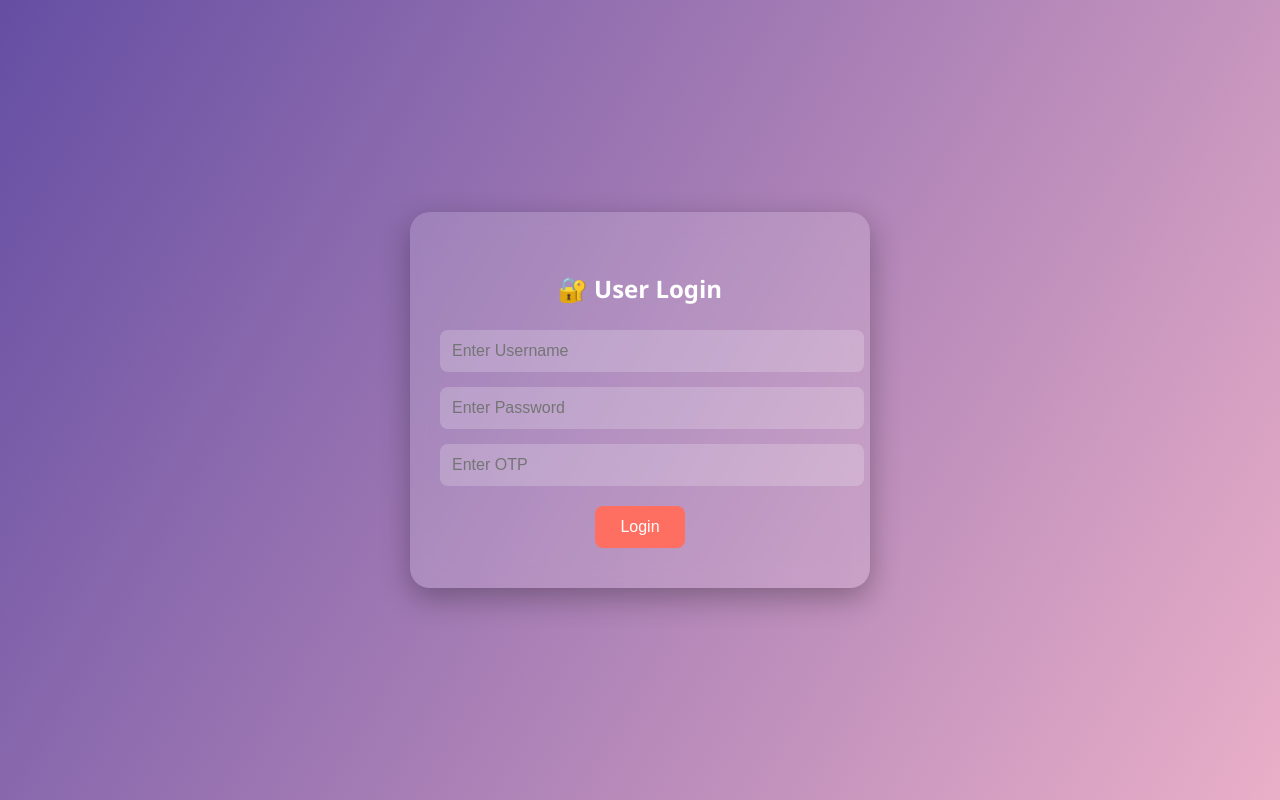
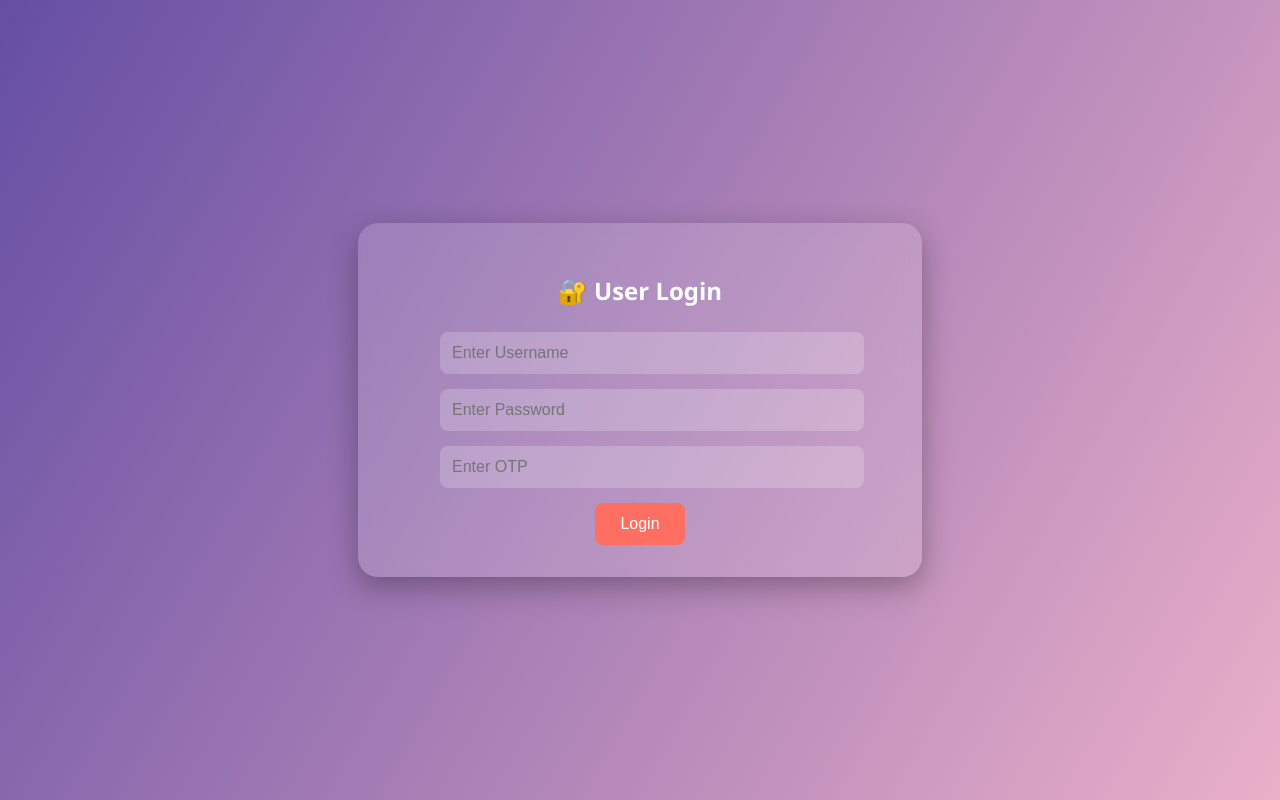
Before and after one commit to subha4202T/Reclaiming-Warrior, a PHP site: page /Final_Reclaiming_Warrior_Complete/auth/login.php in a window 1280 px wide. Run offline with PHP 8.4, Linux system fonts and the light colour scheme.

Commit message:
Add files via upload

```diff
--- a/auth/login.php
+++ b/auth/login.php
@@ -4,38 +4,44 @@ include('../db/db_config.php');
 
 $loginError = "";
 
-// Login validation
 if ($_SERVER["REQUEST_METHOD"] == "POST") {
-    $username = $_POST['username'];
-    $entered_otp = $_POST['otp'];
+    $username = trim($_POST['username']);
+    $entered_otp = trim($_POST['otp']);
     $password = $_POST['password'];
 
-    // Prepare the query to fetch user data
-    $stmt = $conn->prepare("SELECT * FROM users WHERE username=?");
+    if (!empty($username) && !empty($entered_otp) && !empty($password)) {
+        $stmt = $conn->prepare("SELECT * FROM users WHERE username = ? ORDER BY id DESC LIMIT 1");
         $stmt->bind_param("s", $username);
         $stmt->execute();
         $result = $stmt->get_result();
 
-    // Check if user exists
         if ($user = $result->fetch_assoc()) {
-        // Debugging: Print the stored password and OTP values
-        echo "Stored Password: " . htmlspecialchars($user['password']) . "<br>";
-        echo "Entered OTP: " . htmlspecialchars($entered_otp) . "<br>";
-        echo "Stored OTP: " . htmlspecialchars($user['otp']) . "<br>";
+            $stored_password = $user['password'];
+            $stored_otp = (string) trim($user['otp']);
 
-        // Validate the password and OTP
-        if (password_verify($password, $user['password']) && $entered_otp == $user['otp']) {
+            if (password_verify($password, $stored_password)) {
+                if ($entered_otp === $stored_otp && $stored_otp !== "") {
                     $_SESSION['username'] = $username;
+
+                    $stmt = $conn->prepare("UPDATE users SET otp = NULL WHERE id = ?");
+                    $stmt->bind_param("i", $user['id']);
+                    $stmt->execute();
+
                     header("Location: dashboard.php");
                     exit;
                 } else {
-            $loginError = "Invalid credentials or OTP.";
+                    $loginError = "Invalid OTP.";
+                }
+            } else {
+                $loginError = "Incorrect password.";
             }
         } else {
             $loginError = "User not found.";
         }
+    } else {
+        $loginError = "Please fill in all fields.";
     }
-
+}
 ?>
 
 <!DOCTYPE html>
@@ -43,49 +49,88 @@ if ($_SERVER["REQUEST_METHOD"] == "POST") {
 <head>
     <link rel="shortcut icon" href="https://www.freepnglogos.com/uploads/warriors-png-logo/reclaiming-warrior-png-logo-10.png" type="image/x-icon">
     <title>Login</title>
+    <style>
+        body {
+            margin: 0;
+            font-family: 'Segoe UI', Tahoma, Geneva, Verdana, sans-serif;
+            background: linear-gradient(120deg, #654ea3, #eaafc8);
+            height: 100vh;
+            display: flex;
+            justify-content: center;
+            align-items: center;
+        }
+        .login-box {
+            background-color: rgba(255,255,255,0.15);
+            padding: 32px 82px;
+            border-radius: 20px;
+            box-shadow: 0 10px 30px rgba(0,0,0,0.3);
+            backdrop-filter: blur(10px);
+            width: 100%;
+            max-width: 400px;
+            text-align: center;
+            color: white;
+        }
+        .login-box input {
+            width: 100%;
+            padding: 12px;
+            margin-bottom: 15px;
+            border: none;
+            border-radius: 8px;
+            font-size: 1rem;
+            background-color: rgba(255,255,255,0.2);
+            color: white;
+        }
+        .login-box button {
+            padding: 12px 25px;
+            font-size: 1rem;
+            border: none;
+            border-radius: 8px;
+            background-color: #ff6f61;
+            color: white;
+            cursor: pointer;
+            transition: background 0.3s;
+        }
+        .alert {
+            background-color: rgba(76, 175, 80, 0.85);
+            padding: 10px 15px;
+            margin-bottom: 15px;
+            border-radius: 10px;
+        }
+        .error {
+            background-color: rgba(255, 0, 0, 0.25);
+            padding: 10px;
+            border-radius: 8px;
+            margin-bottom: 15px;
+            font-size: 0.95rem;
+            color: #fff;
+        }
+    </style>
 </head>
-<body style="margin: 0; font-family: 'Segoe UI', Tahoma, Geneva, Verdana, sans-serif; background: linear-gradient(120deg, #654ea3, #eaafc8); height: 100vh; display: flex; justify-content: center; align-items: center;">
-
-    <div style="background-color: rgba(255,255,255,0.15); padding: 40px 30px; border-radius: 20px; box-shadow: 0 10px 30px rgba(0,0,0,0.3); backdrop-filter: blur(10px); width: 100%; max-width: 400px; text-align: center; color: white;">
+<body>
+<div class="login-box">
     <h2 style="margin-bottom: 25px;">🔐 User Login</h2>
 
-        <!-- OTP success message after registration -->
     <?php if (isset($_SESSION['otp_message'])) : ?>
-            <div class="alert" style="background-color: rgba(76, 175, 80, 0.85); padding: 10px 15px; margin-bottom: 15px; border-radius: 10px;">
-                <?php echo $_SESSION['otp_message']; ?>
-            </div>
+        <div class="alert"><?php echo $_SESSION['otp_message']; ?></div>
         <script>
             setTimeout(function () {
-                    document.querySelector('.alert').style.display = 'none';
+                let alert = document.querySelector('.alert');
+                if (alert) alert.style.display = 'none';
             }, 10000);
         </script>
         <?php unset($_SESSION['otp_message']); ?>
     <?php endif; ?>
 
-        <!-- Login Error Message -->
     <?php if (!empty($loginError)) : ?>
-            <div style="background-color: rgba(255, 0, 0, 0.25); padding: 10px; border-radius: 8px; margin-bottom: 15px; font-size: 0.95rem;">
-                <?php echo htmlspecialchars($loginError); ?>
-            </div>
+        <div class="error"><?php echo htmlspecialchars($loginError); ?></div>
     <?php endif; ?>
 
-        <!-- Login Form -->
     <form method="post">
-            <input name="username" placeholder="Enter Username" required
-                   style="width: 100%; padding: 12px; margin-bottom: 15px; border: none; border-radius: 8px; font-size: 1rem; background-color: rgba(255,255,255,0.2); color: white;"><br>
-
-            <input name="password" type="password" placeholder="Enter Password" required
-                   style="width: 100%; padding: 12px; margin-bottom: 15px; border: none; border-radius: 8px; font-size: 1rem; background-color: rgba(255,255,255,0.2); color: white;"><br>
-
-            <input name="otp" placeholder="Enter OTP" required
-                   style="width: 100%; padding: 12px; margin-bottom: 20px; border: none; border-radius: 8px; font-size: 1rem; background-color: rgba(255,255,255,0.2); color: white;"><br>
-
-            <button type="submit"
-                    style="padding: 12px 25px; font-size: 1rem; border: none; border-radius: 8px; background-color: #ff6f61; color: white; cursor: pointer; transition: background 0.3s;">
-                Login
-            </button>
+        <input name="username" placeholder="Enter Username" required>
+        <input name="password" type="password" placeholder="Enter Password" required>
+        <input name="otp" placeholder="Enter OTP" required>
+        <button type="submit">Login</button>
     </form>
 </div>
-
 </body>
 </html>
```
Also changed, not shown: auth/google_signin_handler.php (+12 -4 lines). Lines whose indentation alone changed are shown as unchanged.
